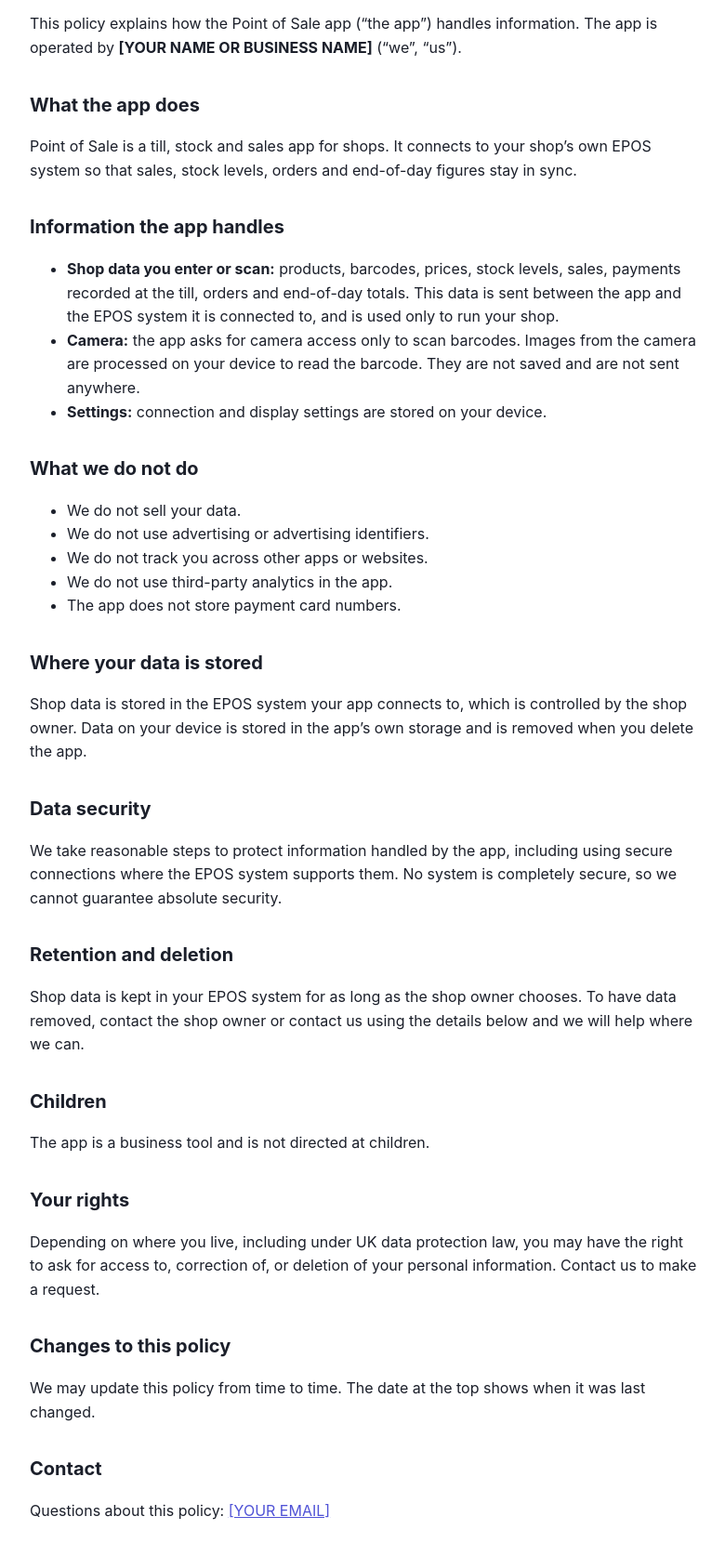
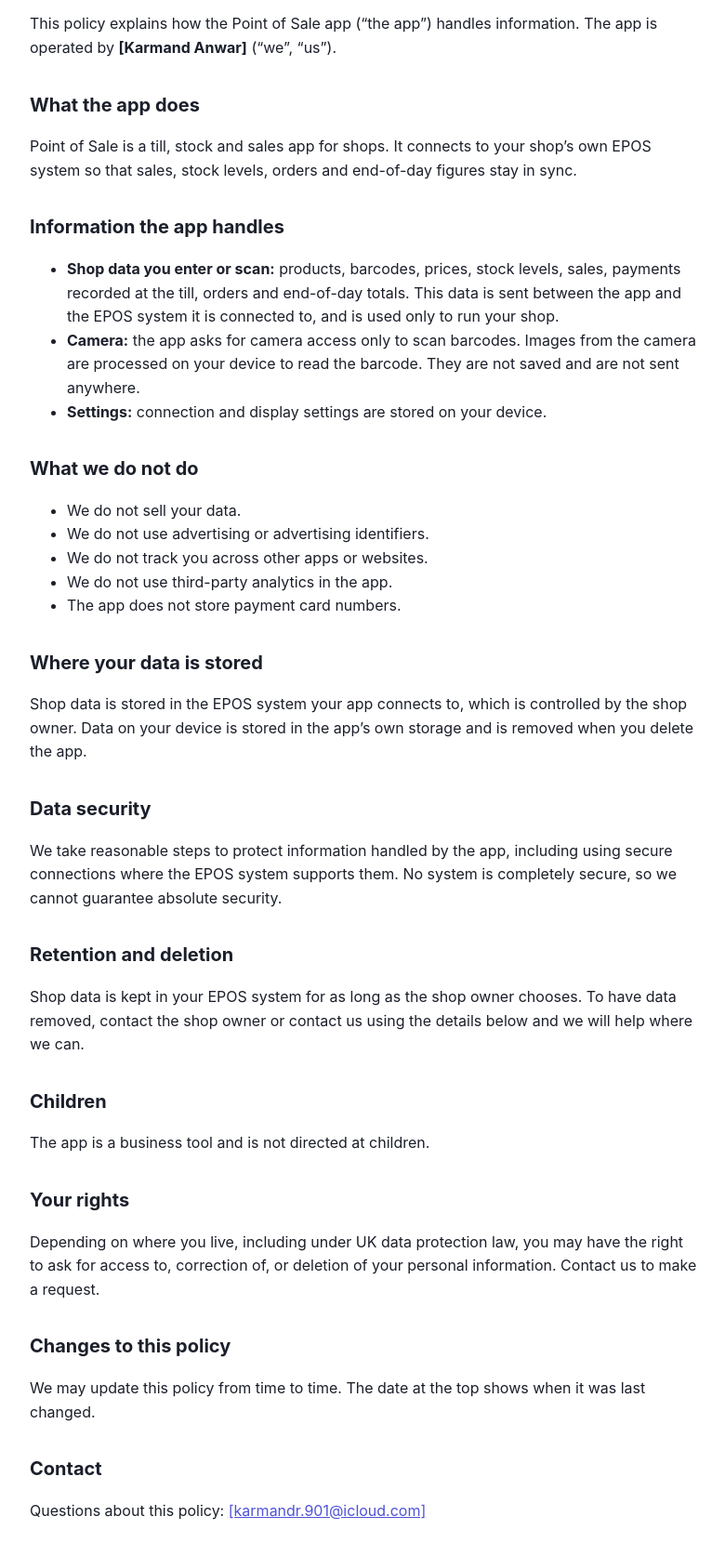
Before and after one commit to anwark90/privacy-policy-page, a plain HTML site: page index policy .html in a window 1280 px wide. Shown: the part 136-1810 px from the top of the page at 93% size, without its empty margins (248-1028 px from the left). Drawn offline with Linux system fonts and the light colour scheme.

Commit message:
Update index policy .html

```diff
--- a/index policy .html
+++ b/index policy .html
@@ -16,7 +16,7 @@
 <h1>Point of Sale – Privacy Policy</h1>
 <p class="meta">Last updated: 1 October 2026</p>
 
-<p>This policy explains how the Point of Sale app (“the app”) handles information. The app is operated by <strong>[YOUR NAME OR BUSINESS NAME]</strong> (“we”, “us”).</p>
+<p>This policy explains how the Point of Sale app (“the app”) handles information. The app is operated by <strong>[Karmand Anwar]</strong> (“we”, “us”).</p>
 
 <h2>What the app does</h2>
 <p>Point of Sale is a till, stock and sales app for shops. It connects to your shop’s own EPOS system so that sales, stock levels, orders and end-of-day figures stay in sync.</p>
@@ -56,6 +56,6 @@
 <p>We may update this policy from time to time. The date at the top shows when it was last changed.</p>
 
 <h2>Contact</h2>
-<p>Questions about this policy: <a href="mailto:[YOUR EMAIL]">[YOUR EMAIL]</a></p>
+<p>Questions about this policy: <a href="mailto:[YOUR EMAIL]">[karmandr.901@icloud.com]</a></p>
 </body>
 </html>
```
